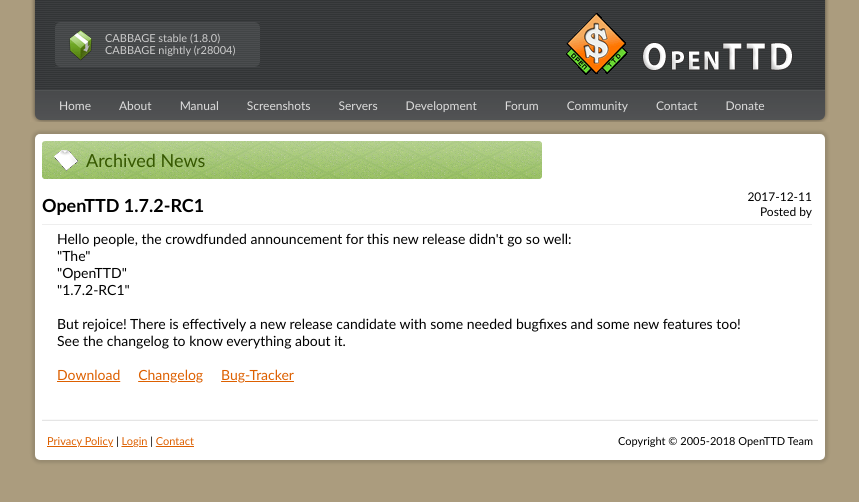
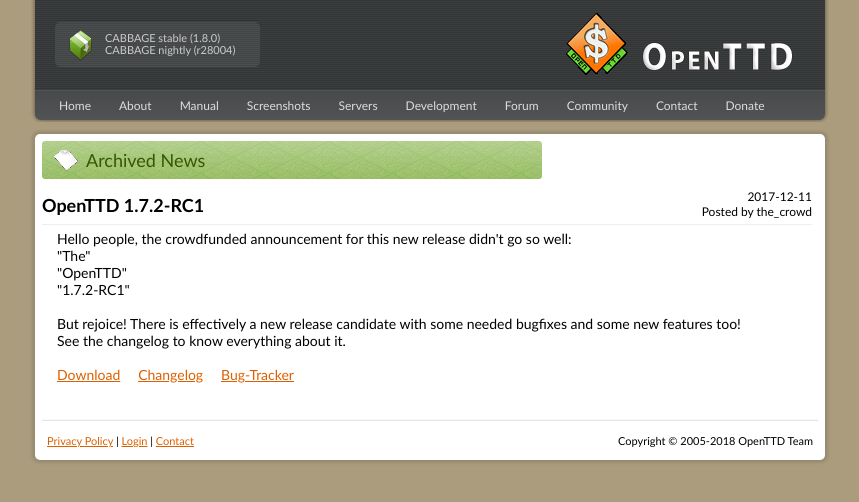
Before and after one commit to OpenTTD/website, a Jekyll site: the page built from _posts/2017-12-11-openttd 1.7.2-rc1.html, in a window 1280 px wide. Shown: the top 502 px of the page, without its empty margins (210-1069 px from the left). Built offline with Jekyll 4.4.1, drawn with Linux system fonts in a browser that asks for light colours.

Commit message:
Fix: allow any author for news messages

```diff
--- a/_includes/post_macro.html
+++ b/_includes/post_macro.html
@@ -11,16 +11,7 @@
     </div>
     <div class="user">
         <h5>
-            Posted by
-            <!-- get the author nickname by looping over people in the site
-                 we abstract this so we can change nicks etc freely
-                 also in future we might link the author name to a list of all their posts -->
-            {% for person in site.people %}
-                {% assign person_id = person.id | remove_first: "/people/" %}
-                {% if post.author == person_id %}
-                    {{ person.nick }}
-                {% endif %}
-            {% endfor %}
+            Posted by {{ post.author }}
         </h5>
     </div>
     <div class="content">
```
